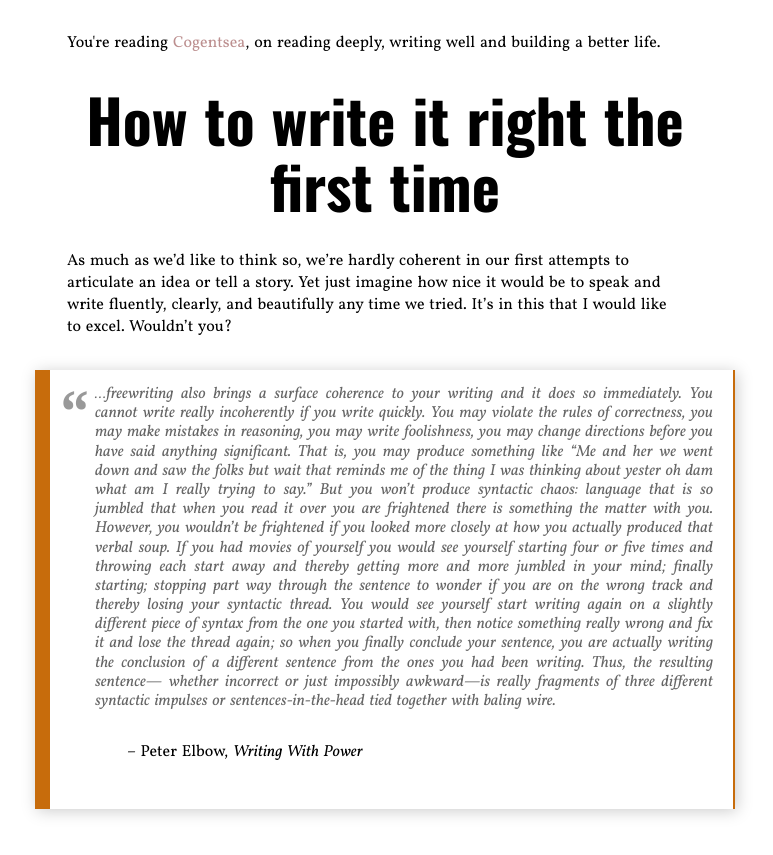
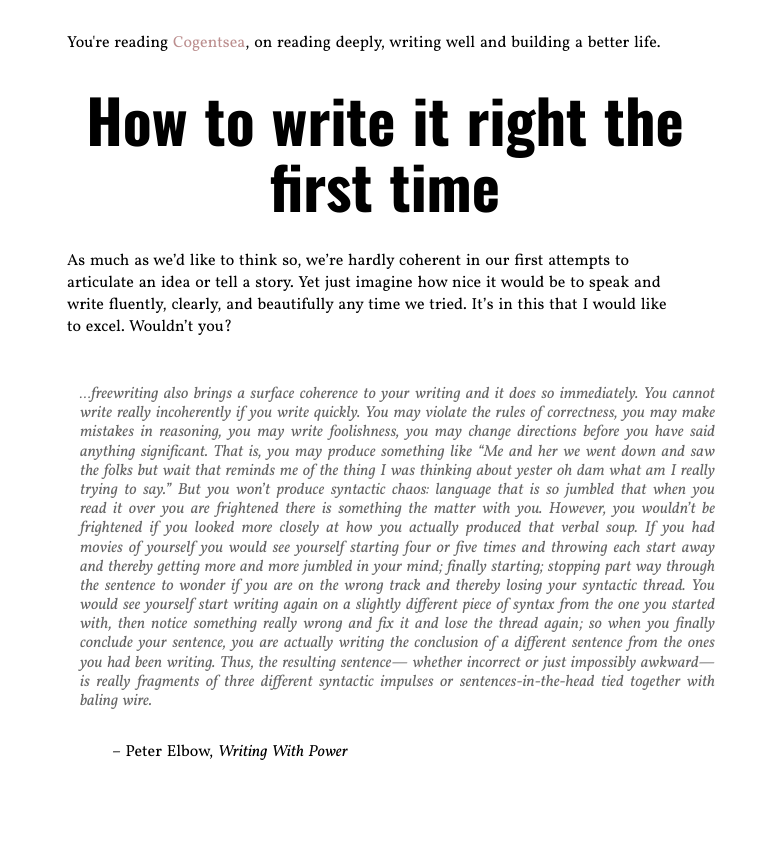
Before and after one commit to jacksoncusick/cogentsea, a Jekyll site: the page built from _posts/2015-11-8-sixth.html, in a window 1280 px wide. Shown: the top 855 px of the page, without its empty margins (255-1028 px from the left). Built offline with Jekyll 4.4.1, drawn with Linux system fonts in a browser that asks for light colours.

Commit message:
Update og_main.css

```diff
--- a/stylesheets/og_main.css
+++ b/stylesheets/og_main.css
@@ -122,19 +122,9 @@ blockquote{
   line-height: 1.2;
   color: #666;
   text-align: justify;
-
-  /*Borders - (Optional)*/
-  border-left: 15px solid #c76c0c;
-  border-right: 2px solid #c76c0c;
-
-  /*Box Shadow - (Optional)*/
-  -moz-box-shadow: 2px 2px 15px #ccc;
-  -webkit-box-shadow: 2px 2px 15px #ccc;
-  box-shadow: 2px 2px 15px #ccc;
 }
 
 blockquote::before{
-  content: "\201C"; /*Unicode for Left Double Quote*/
 
   /*Font*/
   font-family: Georgia, serif;
```
